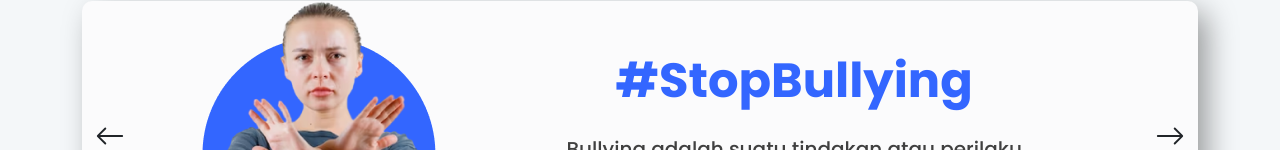
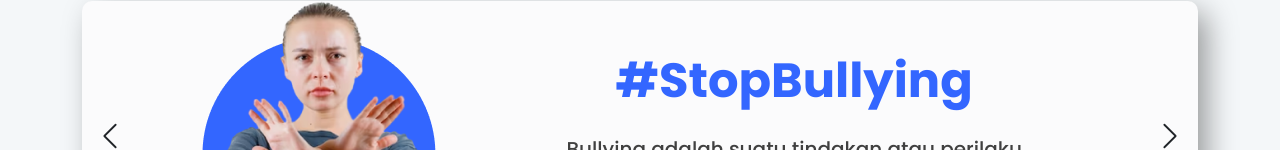
Before and after one commit to Skilvul-FE-18/Skilvul-fe18-Buddy, a React (Vite) app: page / in a window 1280 px wide. Shown: the part 650-800 px from the top of the page. Built offline with nearby package versions, Linux system fonts and the light colour scheme; no server answers.

Commit message:
arrowbanner

```diff
--- a/src/components/Banner.jsx
+++ b/src/components/Banner.jsx
@@ -3,7 +3,7 @@ import logoBanner from "../assets/img/logo_banner.png";
 import Slider from "react-slick";
 import "slick-carousel/slick/slick.css";
 import "slick-carousel/slick/slick-theme.css";
-import { BsArrowLeft, BsArrowRight } from "react-icons/bs";
+import { BsArrowLeft, BsArrowRight, BsChevronCompactLeft, BsChevronLeft, BsChevronRight } from "react-icons/bs";
 
 function Banner() {
   const settings = {
@@ -21,7 +21,7 @@ function Banner() {
     const { onClick } = props;
     return (
       <div className="arrow arrow-right" onClick={onClick}>
-        <BsArrowRight />
+        <BsChevronRight />
       </div>
     );
   }
@@ -30,7 +30,7 @@ function Banner() {
     const {  onClick } = props;
     return (
       <div className="arrow arrow-left" onClick={onClick}>
-        <BsArrowLeft />
+        <BsChevronLeft />
       </div>
     );
   }
--- a/src/components/SideNavbar.jsx
+++ b/src/components/SideNavbar.jsx
@@ -24,7 +24,7 @@ function SideNavbar() {
     <>
       <aside className="col-12 col-md-3 col-xl-2 p-0 sideNav ">
         <nav
-          className="navbar navbar-expand-md navbar-light  flex-md-column flex-row align-items-center py-2 text-center sticky-top "
+          className="navbar navbar-expand-md navbar-light  flex-md-column flex-row align-items-center py-2 text-center sticky-top  "
           id="sidebar"
         >
           <div className="text-center p-3">
--- a/src/layout/AdminLayout.jsx
+++ b/src/layout/AdminLayout.jsx
@@ -7,8 +7,10 @@ function AdminLayout({children}) {
         <div className="row min-vh-100 flex-column flex-md-row">
           <SideNavbar />
           <section className="main col py-3">
+          <div className="container">
 
           {children}
+          </div>
           </section>
         </div>
       </div>
--- a/src/main.jsx
+++ b/src/main.jsx
@@ -2,6 +2,7 @@ import ReactDOM from "react-dom/client";
 import App from "./App.jsx";
 // Add bootstrap manual
 import "./assets/bootstrap/css/bootstrap.min.css";
+
 import "./assets/bootstrap/js/bootstrap.bundle.js";
 import "./index.css";
 import 'react-quill/dist/quill.snow.css';
```
